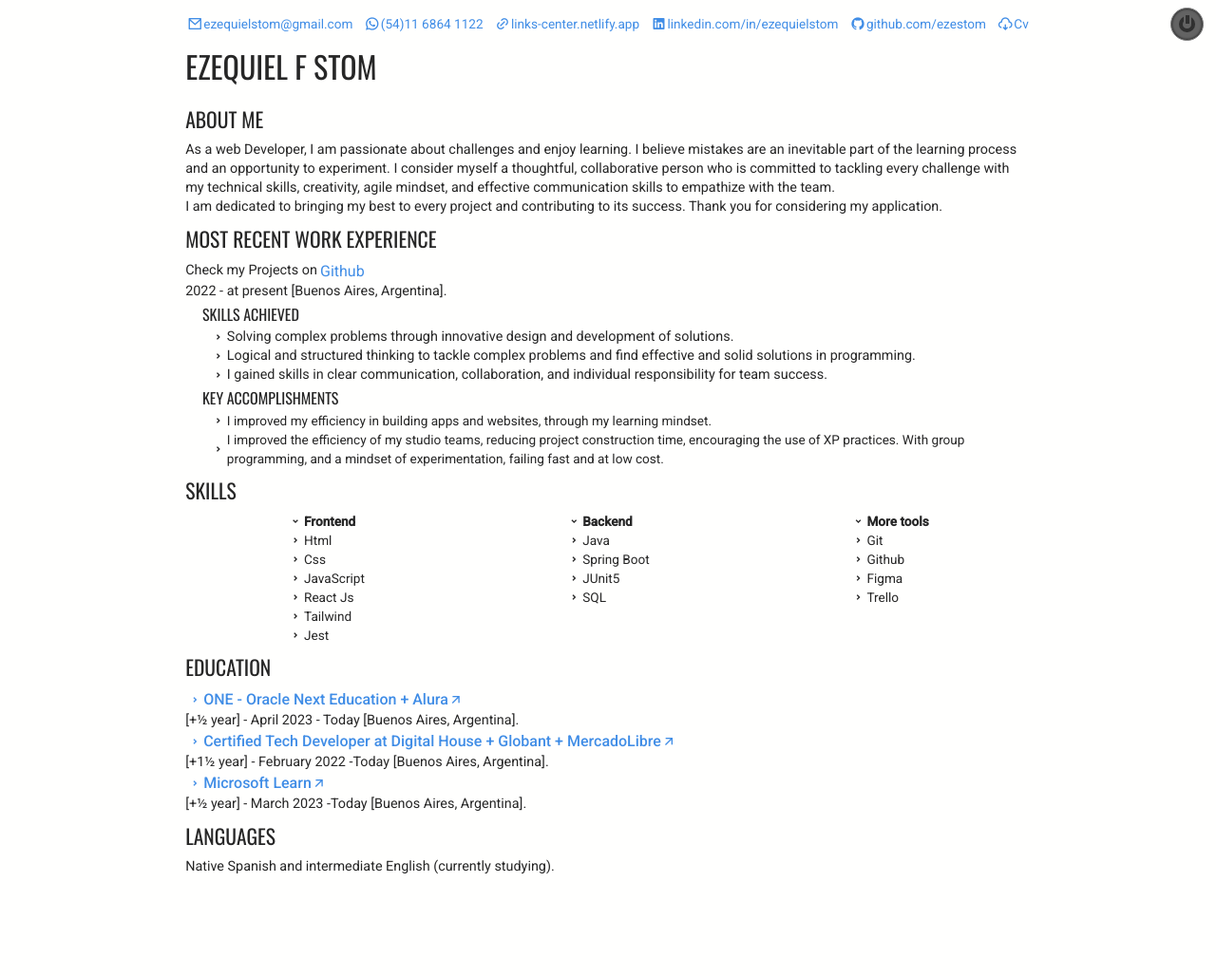
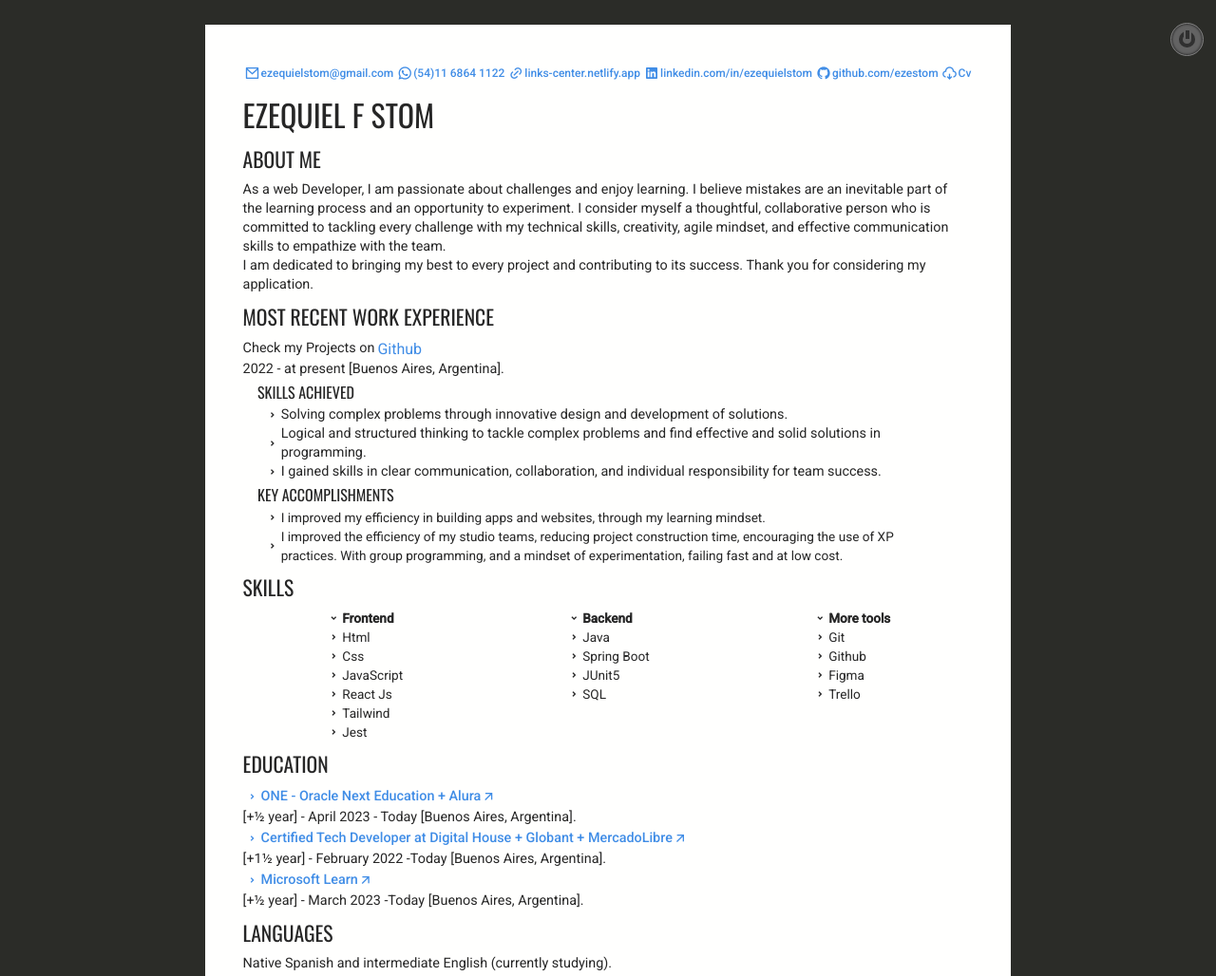
Before and after one commit to ezestom/Resume, a plain HTML site: page index2.html in a window 1280 px wide. Shown: the top 1028 px of the page at 95% size. Before the commit the page ends 935 px from the top, so only its background shows below. Drawn offline with nearby package versions, Linux system fonts and the light colour scheme.

Commit message:
fix bg color

```diff
--- a/css/style.css
+++ b/css/style.css
@@ -35,20 +35,21 @@ i {
 p,
 li {
 	line-height: 1.25rem;
-	max-width: 110ch;
+	max-width: 93ch;
 	font-size: 0.85rem;
 	display: flex;
 	align-items: center;
 }
 .navbar li {
-	font-size: 0.85rem;
+	font-size: 0.75rem;
+	font-weight: 500;
 }
 
 h1 {
 	font-size: 2rem;
 	font-family: "Oswald", sans-serif;
 	font-weight: 400;
-	padding-block: 1%;
+	padding-top: 1%;
 }
 h5 {
 	font-size: 1.35rem;
@@ -73,24 +74,28 @@ html {
 	display: flex;
 	justify-content: center;
 	align-items: center;
+	background-color: #2b2c28;
 }
 body{
-	padding: 1% 2% ;
+	margin: 2%;
+	padding: 3% ;
 	font-family: "Roboto", sans-serif;
 	max-width: 100vw;
-
+	background-color: #fffffe;
 }
 
 .desactive {
 	color: #262626;
 	background: #fffffe;
 	transition: all 1s ease-in-out;
+	border: 1px solid transparent;
 
 }
 
 .active {
 	transition: all 1s ease-in-out;
-	background-color: #262626;
+	background-color: #2b2c28;
+	border: 1px solid #fffffe;
 	color: #fffffe;
 }
 
@@ -146,7 +151,7 @@ ul {
 	align-items: flex-start;
 }
 .education-ul > li > a{
-	font-size: 1rem;
+	font-size: .9rem;
 	font-weight: 500;
 
 }
@@ -160,7 +165,7 @@ ul {
 
  .switch {
 	position: fixed;
-	top: 1%;
+	top: 3%;
 	right: 1%;
 	width: 35px;
 	height: 35px;
--- a/js/script.js
+++ b/js/script.js
@@ -1,9 +1,9 @@
 // Esperar a que se cargue la página completamente
 window.addEventListener('load', function() {
-   // Esperar 5 segundos y luego cambiar a la segunda vista
+   // Esperar 7 segundos y luego cambiar a la segunda vista
 
 
    setTimeout(function() {
      window.location.href = 'index2.html';
-   }, 7000); //8 segundos
+   }, 7000); //7 segundos
  });
--- a/js/script2.js
+++ b/js/script2.js
@@ -1,7 +1,5 @@
- // activar background
+ // cambiar a modo oscuro
  window.addEventListener('load', function() {
-
-
 
    function toggleClass() {
       const myBody = document.querySelector("body");
@@ -9,7 +7,7 @@
       myBody.classList.toggle("desactive");
     }
 
-    var myButton = document.getElementById("checkbox");
+    const myButton = document.getElementById("checkbox");
     myButton.addEventListener("click", toggleClass);
 
 })
```
